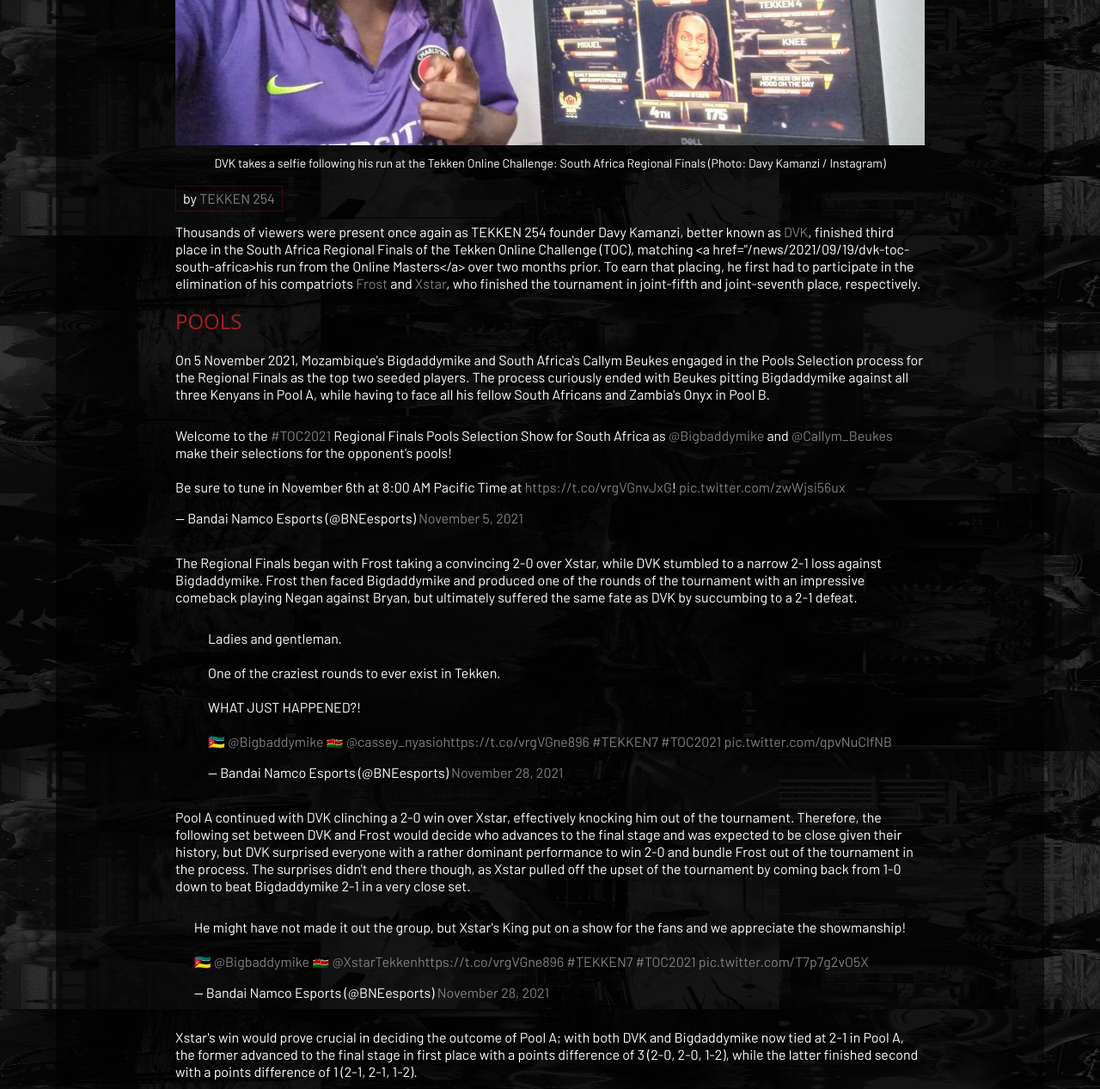
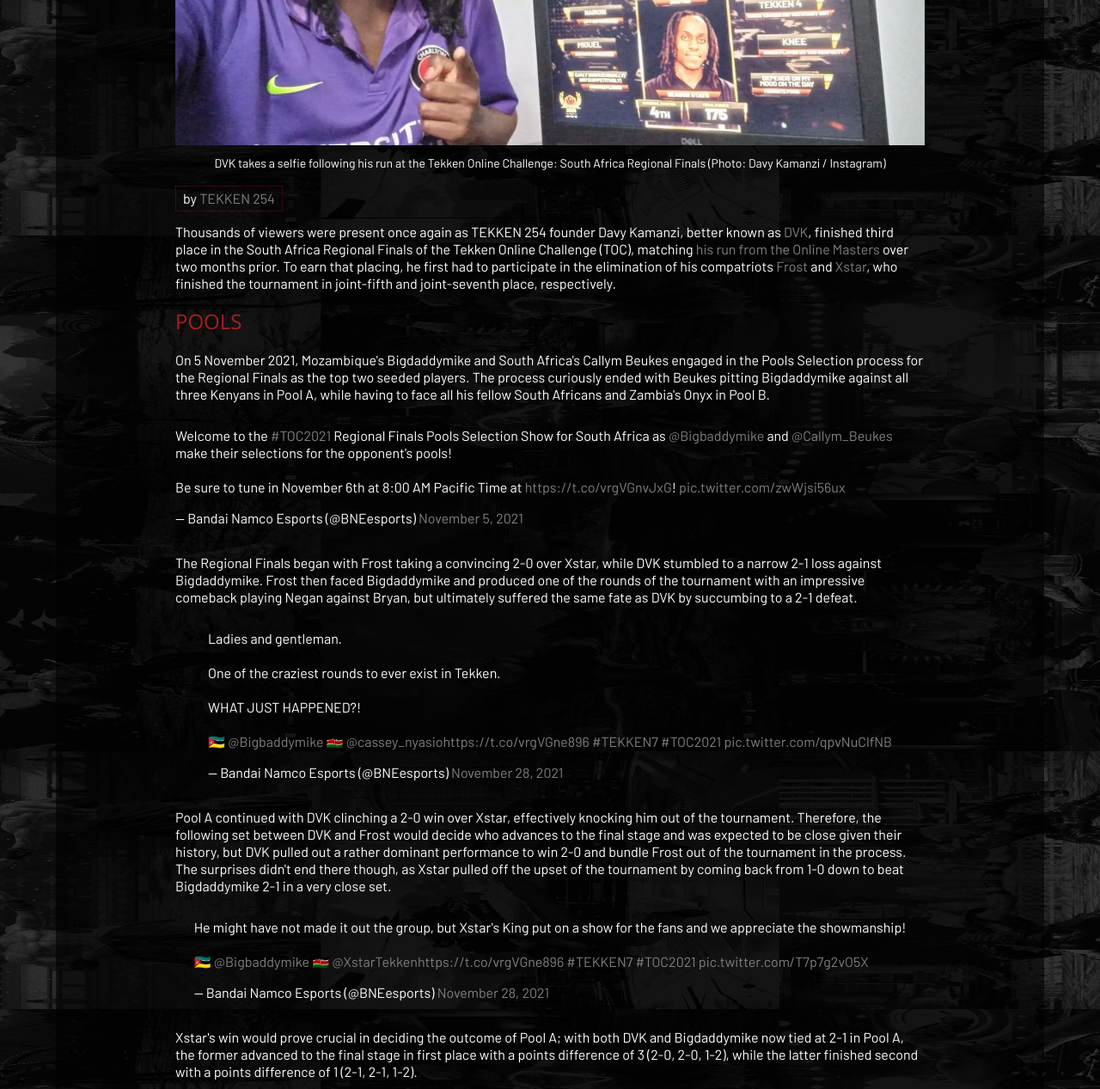
Before and after one commit to TEKKEN-254/client, a Jekyll site: the page built from _posts/2021-11-29-.md, in a window 1280 px wide and 1400 px high, scrolled down 626 px, cut to the strip 0-1267 px from the top of the window. Shown: the whole strip at 86% size. Built offline with Jekyll 4.4.1, drawn with Linux system fonts in a browser that asks for light colours; a script that is not in the unit is left out; comment, search, counter and statistics services are not loaded.

Commit message:
Update Posts “2021-11-29-”

```diff
--- a/_posts/2021-11-29-.md
+++ b/_posts/2021-11-29-.md
@@ -20,7 +20,7 @@
   metaImagePosition: center
   metaImageSize: cover
 ---
-<p>Thousands of viewers were present once again as TEKKEN 254 founder Davy Kamanzi, better known as <a href="/circuit/tekken/profile.html?id=4092983" target="_blank">DVK</a>, finished third place in the South Africa Regional Finals of the Tekken Online Challenge (TOC), matching <a href="/news/2021/09/19/dvk-toc-south-africa>his run from the Online Masters</a> over two months prior. To earn that placing, he first had to participate in the elimination of his compatriots <a href="/circuit/tekken/profile.html?id=4644523" target="_blank">Frost</a> and <a href="/circuit/tekken/profile.html?id=4183920" target="_blank">Xstar</a>, who finished the tournament in joint-fifth and joint-seventh place, respectively.</p>
+<p>Thousands of viewers were present once again as TEKKEN 254 founder Davy Kamanzi, better known as <a href="/circuit/tekken/profile.html?id=4092983" target="_blank">DVK</a>, finished third place in the South Africa Regional Finals of the Tekken Online Challenge (TOC), matching <a href="/news/2021/09/19/dvk-toc-south-africa" target="_blank">his run from the Online Masters</a> over two months prior. To earn that placing, he first had to participate in the elimination of his compatriots <a href="/circuit/tekken/profile.html?id=4644523" target="_blank">Frost</a> and <a href="/circuit/tekken/profile.html?id=4183920" target="_blank">Xstar</a>, who finished the tournament in joint-fifth and joint-seventh place, respectively.</p>
 
 
 
@@ -34,7 +34,7 @@
     <div class="d-flex justify-content-center">
         <blockquote class="twitter-tweet"><p lang="en" dir="ltr">Ladies and gentleman.<br><br>One of the craziest rounds to ever exist in Tekken.<br><br>WHAT JUST HAPPENED?!<br><br>🇲🇿 <a href="https://twitter.com/Bigbaddymike?ref_src=twsrc%5Etfw">@Bigbaddymike</a> 🇰🇪 <a href="https://twitter.com/cassey_nyasio?ref_src=twsrc%5Etfw">@cassey_nyasio</a><a href="https://t.co/vrgVGne896">https://t.co/vrgVGne896</a> <a href="https://twitter.com/hashtag/TEKKEN7?src=hash&amp;ref_src=twsrc%5Etfw">#TEKKEN7</a> <a href="https://twitter.com/hashtag/TOC2021?src=hash&amp;ref_src=twsrc%5Etfw">#TOC2021</a> <a href="https://t.co/qpvNuClfNB">pic.twitter.com/qpvNuClfNB</a></p>&mdash; Bandai Namco Esports (@BNEesports) <a href="https://twitter.com/BNEesports/status/1465001195102085121?ref_src=twsrc%5Etfw">November 28, 2021</a></blockquote> <script async src="https://platform.twitter.com/widgets.js" charset="utf-8"></script>
     </div>
-    <p>Pool A continued with DVK clinching a 2-0 win over Xstar, effectively knocking him out of the tournament. Therefore, the following set between DVK and Frost would decide who advances to the final stage and was expected to be close given their history, but DVK surprised everyone with a rather dominant performance to win 2-0 and bundle Frost out of the tournament in the process. The surprises didn't end there though, as Xstar pulled off the upset of the tournament by coming back from 1-0 down to beat Bigdaddymike 2-1 in a very close set.</p>
+    <p>Pool A continued with DVK clinching a 2-0 win over Xstar, effectively knocking him out of the tournament. Therefore, the following set between DVK and Frost would decide who advances to the final stage and was expected to be close given their history, but DVK pulled out a rather dominant performance to win 2-0 and bundle Frost out of the tournament in the process. The surprises didn't end there though, as Xstar pulled off the upset of the tournament by coming back from 1-0 down to beat Bigdaddymike 2-1 in a very close set.</p>
     <div class="d-flex justify-content-center">
         <blockquote class="twitter-tweet"><p lang="en" dir="ltr">He might have not made it out the group, but Xstar&#39;s King put on a show for the fans and we appreciate the showmanship!<br><br>🇲🇿 <a href="https://twitter.com/Bigbaddymike?ref_src=twsrc%5Etfw">@Bigbaddymike</a> 🇰🇪 <a href="https://twitter.com/XstarTekken?ref_src=twsrc%5Etfw">@XstarTekken</a><a href="https://t.co/vrgVGne896">https://t.co/vrgVGne896</a> <a href="https://twitter.com/hashtag/TEKKEN7?src=hash&amp;ref_src=twsrc%5Etfw">#TEKKEN7</a> <a href="https://twitter.com/hashtag/TOC2021?src=hash&amp;ref_src=twsrc%5Etfw">#TOC2021</a> <a href="https://t.co/T7p7g2vO5X">pic.twitter.com/T7p7g2vO5X</a></p>&mdash; Bandai Namco Esports (@BNEesports) <a href="https://twitter.com/BNEesports/status/1465015333727531009?ref_src=twsrc%5Etfw">November 28, 2021</a></blockquote> <script async src="https://platform.twitter.com/widgets.js" charset="utf-8"></script>
     </div>
```
